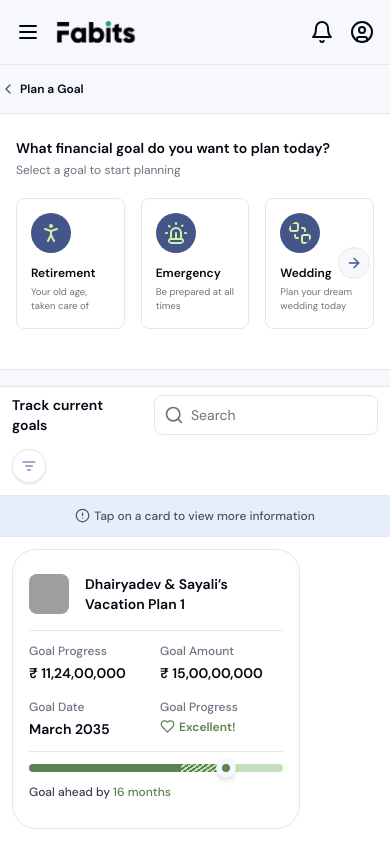
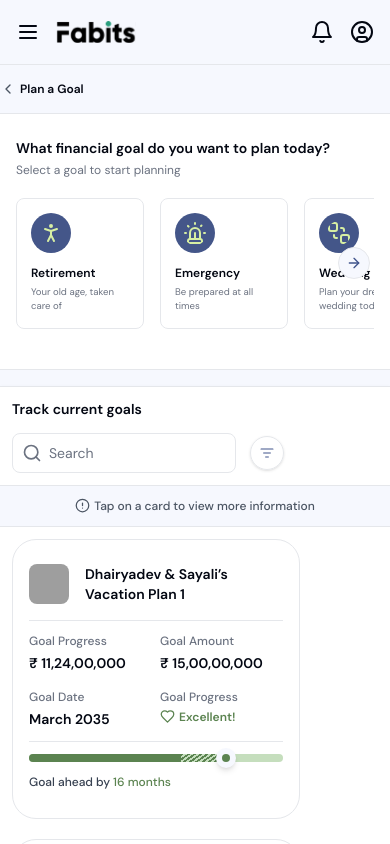
Before and after one commit to mk-Guvi/Finest, a Next.js app: page / in a window 390 px wide. Built offline with nearby package versions, Linux system fonts and the light colour scheme; grey boxes are pictures that could not be loaded.

Commit message:
[fix] fixed background color

```diff
--- a/src/app/(main)/PlanSection/GoalSection.tsx
+++ b/src/app/(main)/PlanSection/GoalSection.tsx
@@ -26,8 +26,8 @@ function GoalSectionDesktopView({}: Props) {
   }, []);
   return (
     <div className="w-full border-y md:border md:p-3 bg-white md:rounded-2xl relative  drop-shadow-md">
-      <header className="md:border-b px-3 md:px-0  pb-3 pt-2 gap-3.5 flex flex-wrap items-center">
-        <p className="text-sm font-semibold flex-1 min-w-24">
+      <header className="md:border-b px-3 md:px-0  py-3 gap-3.5 flex flex-wrap items-center">
+        <p className="text-sm font-semibold flex-1 min-w-36">
           {goalSectionTitle}
         </p>
         <div className="hidden md:flex items-center gap-1 text-xs text-selected-text">
@@ -44,7 +44,7 @@ function GoalSectionDesktopView({}: Props) {
           size={34}
         />
       </header>
-      <div className="flex md:hidden items-center justify-center gap-1 bg-selected-background border-y py-3 text-gray-600 text-xs font-medium">
+      <div className="flex md:hidden items-center justify-center gap-1 bg-background border-y py-3 text-gray-600 text-xs font-medium">
         <AlertCircle size={15}/> <p>Tap on a card to view more information</p>
       </div>
       <section className="p-3 flex  gap-5 flex-wrap">
--- a/src/app/(main)/PlanSection/PlanSectionMobileView.tsx
+++ b/src/app/(main)/PlanSection/PlanSectionMobileView.tsx
@@ -28,7 +28,7 @@ export function PlanSectionMobileView() {
             {carouselItems?.map((eachItem, i) => {
               return (
                 <CarouselItem
-                  className="basis-1/3 sm:basis-1/4 md:basis-1/4 lg:basis-1/6 flex  justify-center items-center "
+                  className="basis-1/2.5 sm:basis-1/4 md:basis-1/4 lg:basis-1/6 flex  justify-center items-center "
                   key={i}
                 >
                   <a
```
